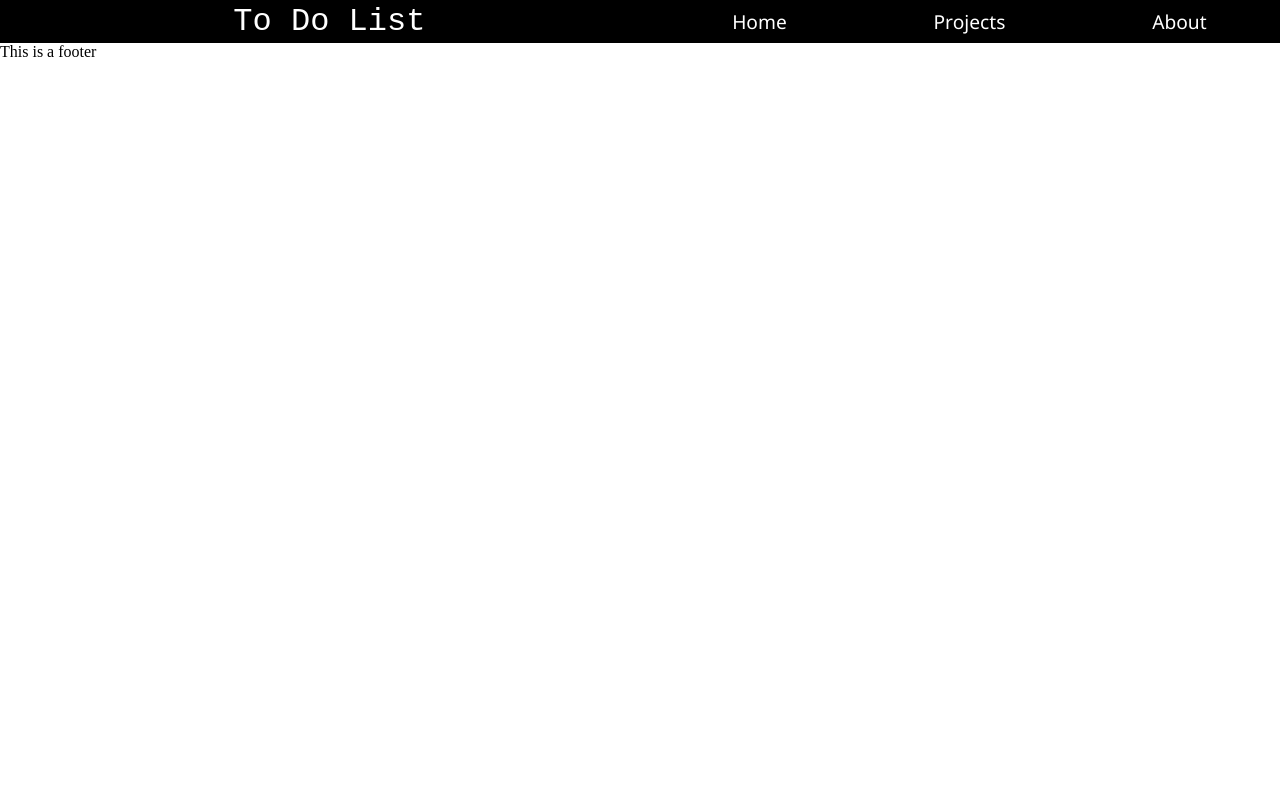
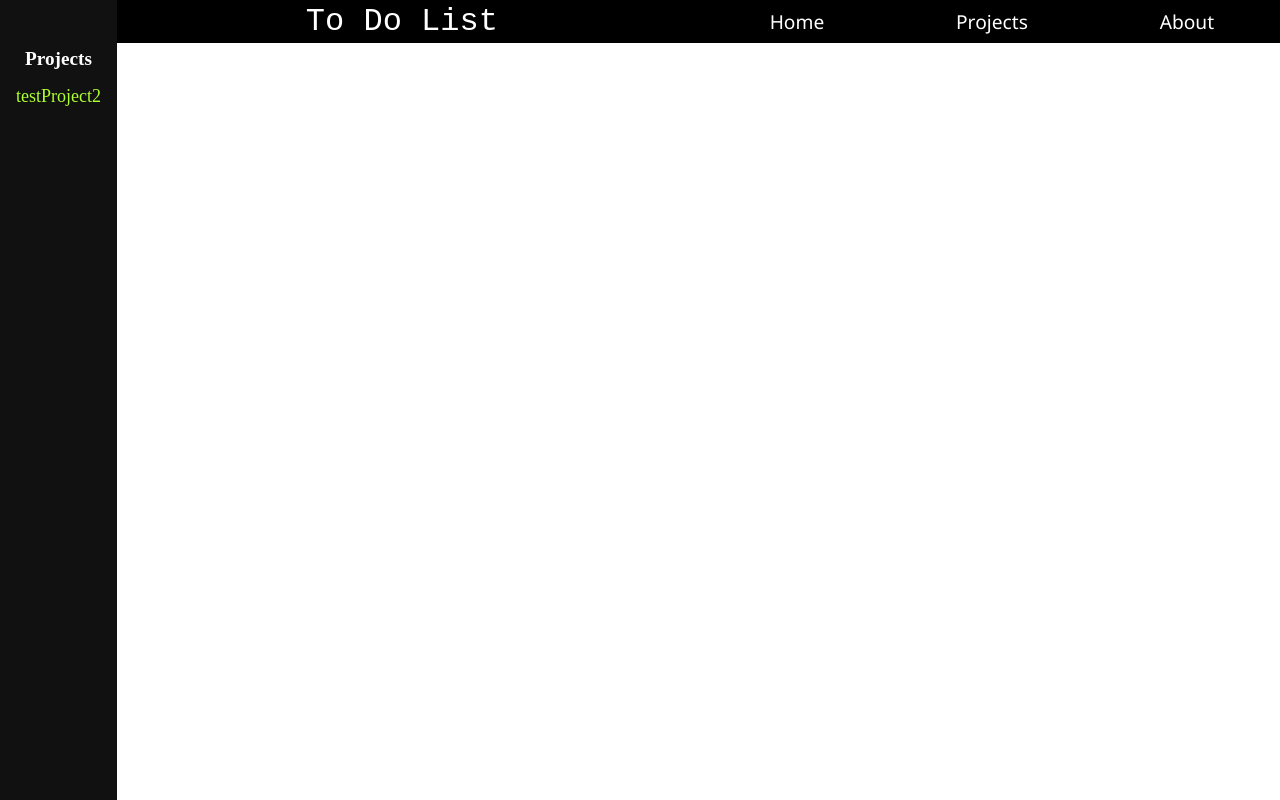
Before and after one commit to charliewhyman/to-do-list, a website built with webpack: page dist/index.html in a window 1280 px wide. Built offline with nearby package versions, Linux system fonts and the light colour scheme.

Commit message:
Added sidebar and initial project shortcuts on sidebar

```diff
--- a/src/index.js
+++ b/src/index.js
@@ -1,4 +1,4 @@
-import {createToDo, updateToDo, deleteToDo} from './toDos';
+import {createToDo, updateToDo, deleteToDo, getUniqueProjects} from './toDos';
 import {getToDos, setToDos, overwriteToDosArray} from './storage';
 //import {resetPage} from './ui'
 
@@ -79,6 +79,32 @@ function createTopNavLinks () {
 
 createTopNavLinks();
 
+//create sidenav element
+var sidenav = document.createElement('div');
+sidenav.className = 'sidenav';
+document.body.appendChild(sidenav);
+
+var sidenavTitleDiv = document.createElement('div');
+sidenavTitleDiv.id = 'sidenavTitleDiv';
+sidenav.appendChild(sidenavTitleDiv);
+
+var sidenavTitle = document.createElement('h2');
+sidenavTitle.id = 'sidenavTitle';
+sidenavTitle.textContent = 'Projects';
+sidenavTitleDiv.appendChild(sidenavTitle);
+
+//add project links to sidebar
+    //get an array of unique projects
+let uniqueProjects = getUniqueProjects(toDos);
+
+uniqueProjects.forEach(project => {
+    let projectLink = document.createElement('a');
+    projectLink.href = '#';
+    projectLink.textContent = project;
+
+    sidenav.appendChild(projectLink);
+});
+
 //create container element
 var container = document.createElement('div');
 container.id = 'container';
--- a/src/style.css
+++ b/src/style.css
@@ -3,6 +3,7 @@ body {
   }
 
 #topNav {
+    margin-left: 100px;
     color: white;
     background-color: black;
     display: flex;
@@ -27,3 +28,42 @@ body {
     font-size: 2rem;
     font-family: monospace;
 }
+
+/* The sidebar menu */
+.sidenav {
+  height: 100%; /* Full-height: remove this if you want "auto" height */
+  position: fixed; /* Fixed Sidebar (stay in place on scroll) */
+  z-index: 1; /* Stay on top */
+  top: 0; /* Stay at the top */
+  left: 0;
+  background-color: #111; /* Black */
+  overflow-x: hidden; /* Disable horizontal scroll */
+  padding-top: 1rem;
+}
+
+/* The navigation menu links */
+.sidenav a {
+  padding: 0rem 1rem 1rem 1rem;
+  text-decoration: none;
+  font-size: large;
+  color: greenyellow;
+  display: block;
+}
+
+/* When you mouse over the navigation links, change their color */
+.sidenav a:hover {
+  color: #f1f1f1;
+}
+
+#sidenavTitle {
+  padding: 1rem 1rem 0rem 1rem;
+  font-size: larger;
+  color: white;
+  text-align: center;
+}
+
+/* On smaller screens, where height is less than 450px, change the style of the sidebar (less padding and a smaller font size) */
+@media screen and (max-height: 450px) {
+  .sidenav {padding-top: 15px;}
+  .sidenav a {font-size: 18px;}
+}
--- a/src/toDos.js
+++ b/src/toDos.js
@@ -22,4 +22,9 @@ const deleteToDo = function deleteToDo(array, projectName, toDoName) {
     array.splice(foundObjectIndex, 1);
   }};
 
-export {createToDo, updateToDo, deleteToDo};
+const getUniqueProjects = function getUniqueProjects(array) {
+  //get the unique project values from the array
+  let uniqueProjects = [...new Set(array.map(item => item.project))];
+  return uniqueProjects;
+};
+export {createToDo, updateToDo, deleteToDo, getUniqueProjects};
```
